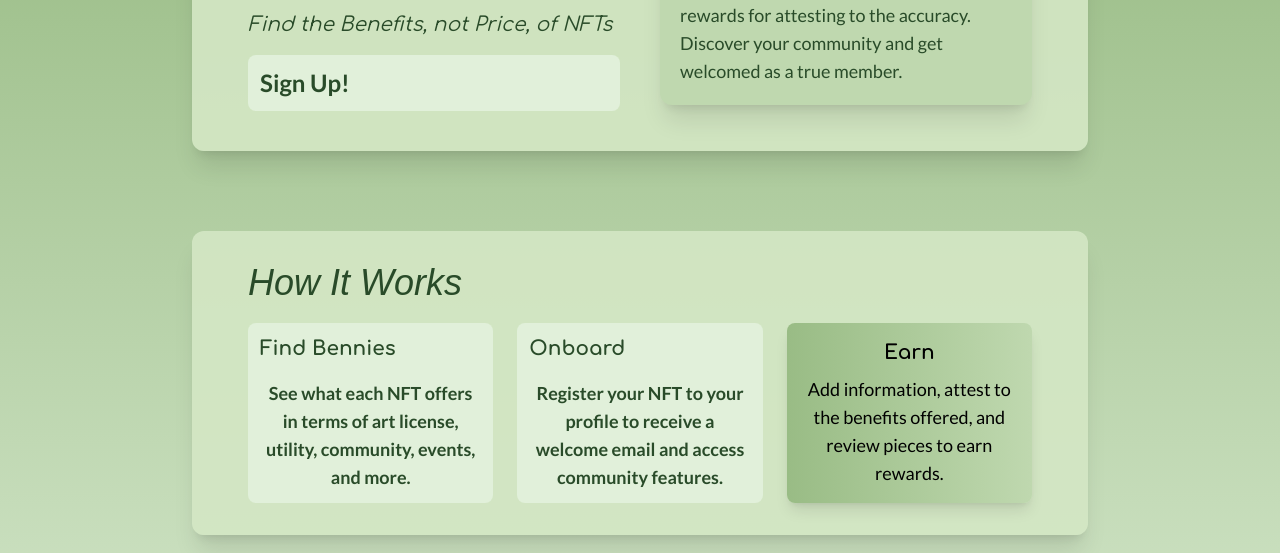
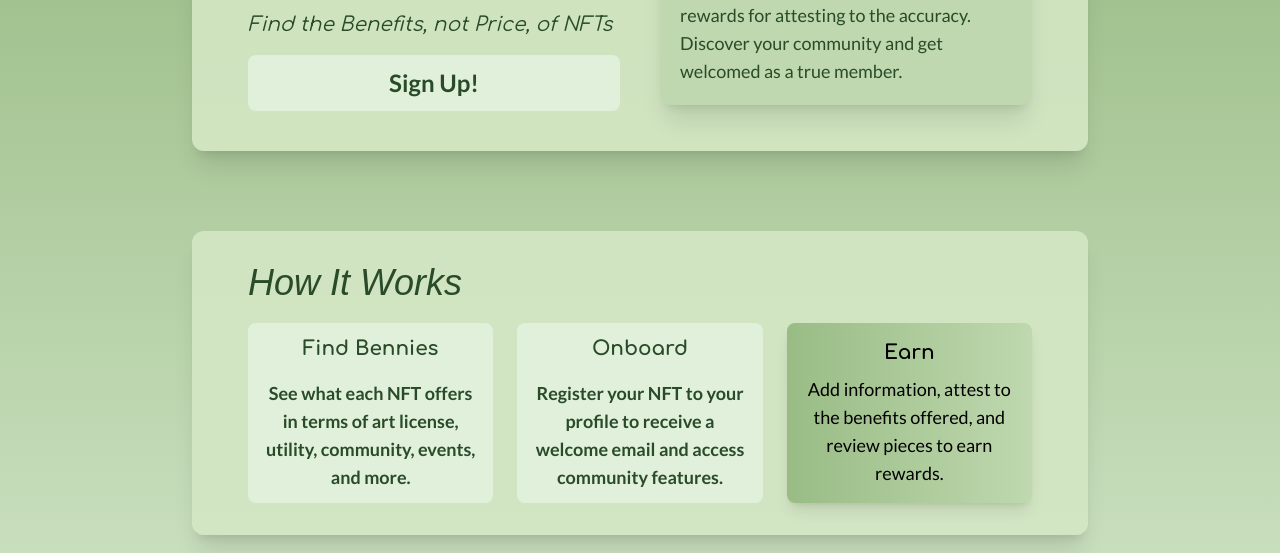
Before and after one commit to theSchein/Bennies, a Next.js app: page / in a window 1280 px wide. Shown: the part 209-762 px from the top of the page. Built offline with nearby package versions, Linux system fonts and the light colour scheme; no server answers; a web font is replaced by a local one.

Commit message:
NIT first nit didnt work so lets try this one

```diff
--- a/src/components/homepage/howItWorks.jsx
+++ b/src/components/homepage/howItWorks.jsx
@@ -14,7 +14,7 @@ export default function HowItWorks() {
                     className="btn"
                     onClick={() => router.push('/search')}
                 >
-                    <h3 className="font-bold text-xl text-center ">Find Bennies</h3>
+                    <h3 className="font-bold text-xl items-center ">Find Bennies</h3>
                     <p className="text-lg">
                         See what each NFT offers in terms of art license, utility, community, events, and more.
                     </p>
@@ -23,7 +23,7 @@ export default function HowItWorks() {
                     className="btn"
                     onClick={() => router.push('/profile')}
                 >
-                    <h3 className="font-bold text-xl text-center">Onboard</h3>
+                    <h3 className="font-bold text-xl items-center">Onboard</h3>
                     <p className="text-lg">
                         Register your NFT to your profile to receive a welcome email and access community features.
                     </p>
--- a/src/components/homepage/signupButton.jsx
+++ b/src/components/homepage/signupButton.jsx
@@ -25,7 +25,7 @@ export default function SignupButton() {
     };
 
     return (
-        <div className="mt-4 w-full text-center">
+        <div className="mt-4 w-full items-center">
             <button
                 onClick={handleButtonClick}
                 className="px-8 py-4 btn w-full text-2xl font-bold"
--- a/src/styles/globals.css
+++ b/src/styles/globals.css
@@ -53,7 +53,7 @@ h6 {
 }
 
 .btn {
-  @apply p-3 font-bold text-light-font dark:text-dark-quaternary flex space-y-4 flex-col bg-light-primary dark:bg-dark-primary rounded-lg hover:bg-light-quaternary hover:text-light-primary dark:hover:bg-dark-tertiary dark:hover:text-dark-primary transition duration-300;
+  @apply p-3 items-center font-bold text-light-font dark:text-dark-quaternary flex space-y-4 flex-col bg-light-primary dark:bg-dark-primary rounded-lg hover:bg-light-quaternary hover:text-light-primary dark:hover:bg-dark-tertiary dark:hover:text-dark-primary transition duration-300;
 }
 
 .leaderboard-container {
```
